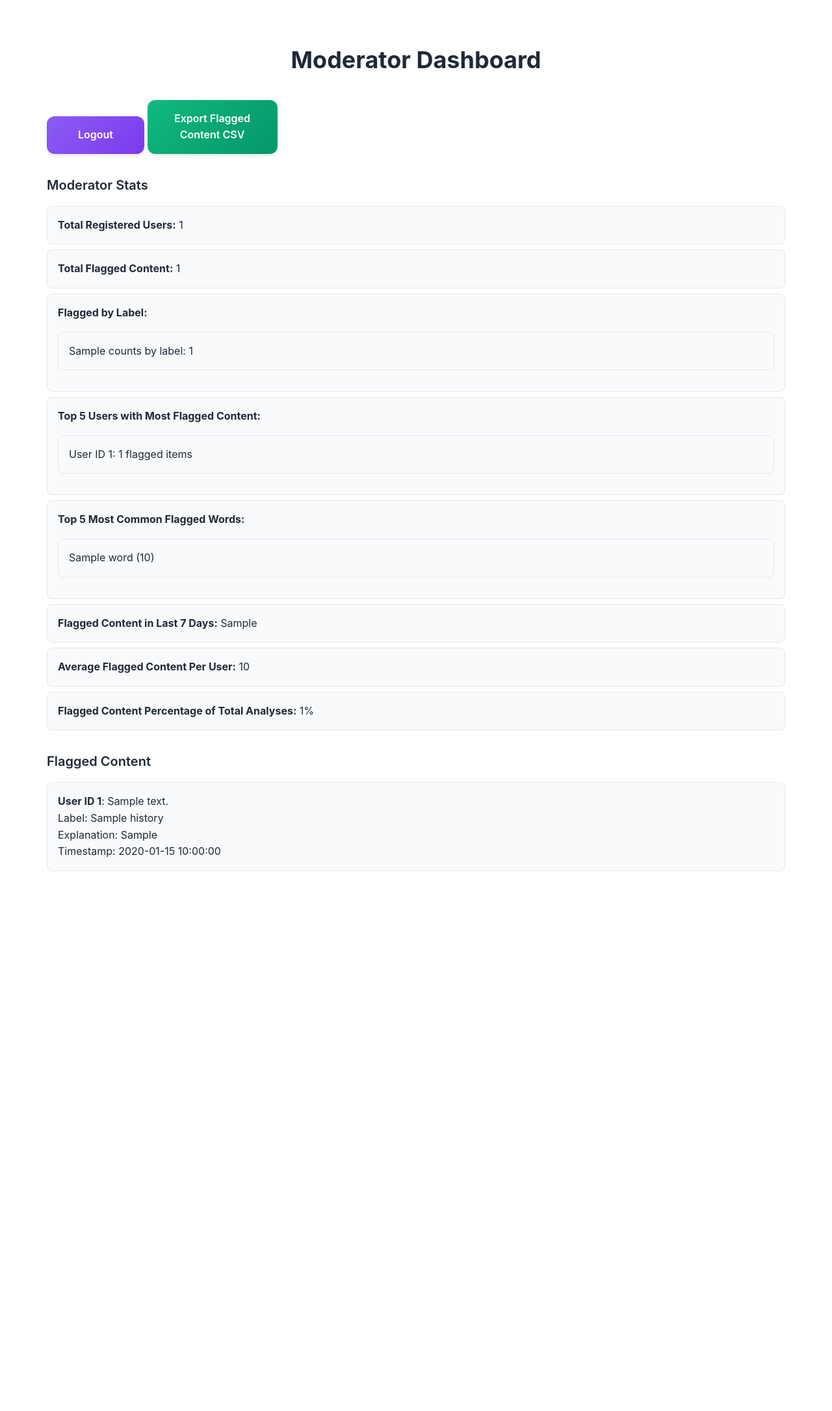
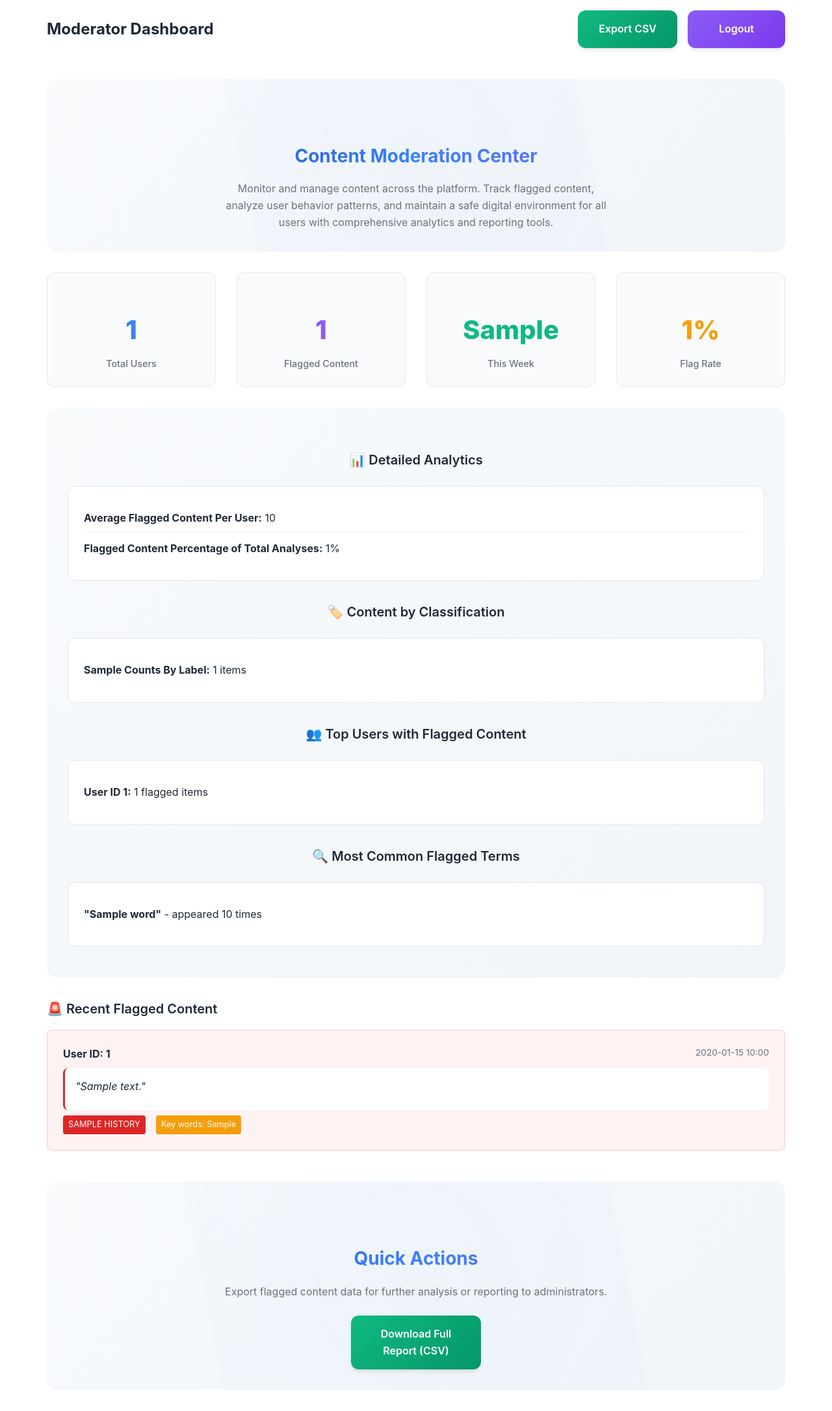
Before and after one commit to Olamieee/Kinyarwanda-Hatespeech-Detection, a Flask app: template templates/moderator_dashboard.html in a window 1280 px wide. Shown: the whole page at 65% size. Before the commit the page ends 1341 px from the top, so only its background shows below. Run offline with Flask 3, Linux system fonts and the light colour scheme; tables that the repository leaves empty hold one stand-in row (values such as "Sample post"); the template is opened without the code that fills it: values that come from a table or form of the project are taken from there, most other values are stand-ins (such as "Sample title", 1, 10 or a date in 2020); parts of the project's set-up code (start-up, migrations or seed data) failed here and were passed over.

Commit message:
Update moderator_dashboard.html

```diff
--- a/templates/moderator_dashboard.html
+++ b/templates/moderator_dashboard.html
@@ -1,59 +1,127 @@
 <!DOCTYPE html>
 <html lang="en">
 <head>
-  <meta charset="UTF-8" />
-  <title>Moderator Dashboard</title>
-  <link rel="stylesheet" href="{{ url_for('static', filename='styles.css') }}" />
+  <meta charset="UTF-8">
+  <meta name="viewport" content="width=device-width, initial-scale=1.0">
+  <title>Moderator Dashboard - Kinyarwanda Hate Speech Detection</title>
+  <link rel="stylesheet" href="{{ url_for('static', filename='styles.css') }}">
 </head>
 <body>
   <div class="container">
+    <div class="top-nav">
       <h2>Moderator Dashboard</h2>
+      <div class="nav-buttons">
+        <a href="{{ url_for('export_flagged') }}" class="btn export-btn">Export CSV</a>
         <a href="{{ url_for('logout') }}" class="btn">Logout</a>
-    <a href="{{ url_for('export_flagged') }}" class="btn export-btn">Export Flagged Content CSV</a>
+      </div>
+    </div>
 
-    <h3>Moderator Stats</h3>
+    <div class="dashboard-intro">
+      <div class="dashboard-intro-content">
+        <h2>Content Moderation Center</h2>
+        <p>
+          Monitor and manage content across the platform. Track flagged content, analyze user behavior patterns,
+          and maintain a safe digital environment for all users with comprehensive analytics and reporting tools.
+        </p>
+      </div>
+    </div>
+
+    <!-- Quick Stats Overview -->
+    <div class="stats-grid">
+      <div class="stat-item">
+        <h3>{{ stats.total_users }}</h3>
+        <p>Total Users</p>
+      </div>
+      <div class="stat-item">
+        <h3>{{ stats.total_flagged }}</h3>
+        <p>Flagged Content</p>
+      </div>
+      <div class="stat-item">
+        <h3>{{ stats.flagged_week }}</h3>
+        <p>This Week</p>
+      </div>
+      <div class="stat-item">
+        <h3>{{ stats.flagged_percentage | round(1) }}%</h3>
+        <p>Flag Rate</p>
+      </div>
+    </div>
+
+    <!-- Detailed Statistics -->
+    <div class="moderator-stats">
+      <h3>📊 Detailed Analytics</h3>
       <ul>
-      <li><strong>Total Registered Users:</strong> {{ stats.total_users }}</li>
-      <li><strong>Total Flagged Content:</strong> {{ stats.total_flagged }}</li>
-      <li><strong>Flagged by Label:</strong>
-        <ul>
-          {% for label, count in stats.counts_by_label.items() %}
-            <li>{{ label }}: {{ count }}</li>
-          {% endfor %}
-        </ul>
-      </li>
-      <li><strong>Top 5 Users with Most Flagged Content:</strong>
-        <ul>
-          {% for user_id, count in stats.top_users %}
-            <li>User ID {{ user_id }}: {{ count }} flagged items</li>
-          {% endfor %}
-        </ul>
-      </li>
-      <li><strong>Top 5 Most Common Flagged Words:</strong>
-        <ul>
-          {% for word, freq in stats.top_words %}
-            <li>{{ word }} ({{ freq }})</li>
-          {% endfor %}
-        </ul>
-      </li>
-      <li><strong>Flagged Content in Last 7 Days:</strong> {{ stats.flagged_week }}</li>
         <li><strong>Average Flagged Content Per User:</strong> {{ stats.avg_flagged_per_user | round(2) }}</li>
         <li><strong>Flagged Content Percentage of Total Analyses:</strong> {{ stats.flagged_percentage | round(2) }}%</li>
       </ul>
 
-    <h3>Flagged Content</h3>
+      <h3>🏷️ Content by Classification</h3>
+      <ul>
+        {% for label, count in stats.counts_by_label.items() %}
+          <li><strong>{{ label|title }}:</strong> {{ count }} items</li>
+        {% endfor %}
+      </ul>
+
+      <h3>👥 Top Users with Flagged Content</h3>
+      <ul>
+        {% for user_id, count in stats.top_users %}
+          <li><strong>User ID {{ user_id }}:</strong> {{ count }} flagged items</li>
+        {% endfor %}
+      </ul>
+
+      <h3>🔍 Most Common Flagged Terms</h3>
+      <ul>
+        {% for word, freq in stats.top_words %}
+          <li><strong>"{{ word }}"</strong> - appeared {{ freq }} times</li>
+        {% endfor %}
+      </ul>
+    </div>
+
+    <!-- Flagged Content List -->
+    <div class="flagged-content">
+      <h3>🚨 Recent Flagged Content</h3>
+      {% if flagged %}
         <ul>
           {% for item in flagged %}
             <li>
-          <strong>User ID {{ item.user_id }}</strong>: {{ item.tweet_text }} <br />
-          Label: {{ item.predicted_label }}<br />
+              <div style="display: flex; justify-content: space-between; align-items: flex-start; margin-bottom: 0.5rem;">
+                <strong>User ID: {{ item.user_id }}</strong>
+                <small style="color: #6b7280;">{{ item.timestamp.strftime('%Y-%m-%d %H:%M') }}</small>
+              </div>
+
+              <div style="background: white; padding: 1rem; border-radius: 8px; margin: 0.5rem 0; border-left: 3px solid #dc2626;">
+                <p style="font-style: italic; margin-bottom: 0.5rem;">"{{ item.tweet_text }}"</p>
+              </div>
+
+              <div style="display: flex; gap: 1rem; margin-top: 0.5rem; flex-wrap: wrap;">
+                <span style="background: #dc2626; color: white; padding: 0.25rem 0.5rem; border-radius: 4px; font-size: 0.8rem;">
+                  {{ item.predicted_label|upper }}
+                </span>
                 {% if item.explanation_words %}
-          Explanation: {{ item.explanation_words }}<br />
+                  <span style="background: #f59e0b; color: white; padding: 0.25rem 0.5rem; border-radius: 4px; font-size: 0.8rem;">
+                    Key words: {{ item.explanation_words }}
+                  </span>
                 {% endif %}
-          Timestamp: {{ item.timestamp.strftime('%Y-%m-%d %H:%M:%S') }}
+              </div>
             </li>
           {% endfor %}
         </ul>
+      {% else %}
+        <div style="text-align: center; padding: 3rem; color: #6b7280;">
+          <p>🎉 No flagged content found! The community is behaving well.</p>
+        </div>
+      {% endif %}
+    </div>
+
+    <!-- Action Center -->
+    <div class="dashboard-intro" style="margin-top: 3rem;">
+      <div class="dashboard-intro-content">
+        <h2>Quick Actions</h2>
+        <p>Export flagged content data for further analysis or reporting to administrators.</p>
+        <div style="margin-top: 1.5rem;">
+          <a href="{{ url_for('export_flagged') }}" class="btn export-btn">Download Full Report (CSV)</a>
+        </div>
+      </div>
+    </div>
   </div>
 </body>
 </html>
```
Lines whose indentation alone changed are shown as unchanged.
